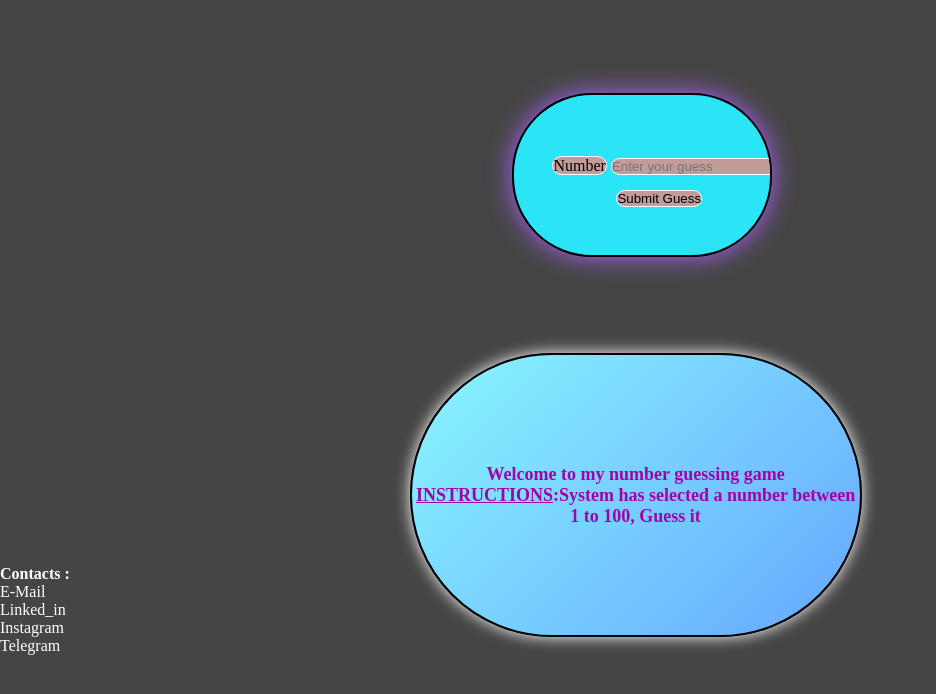
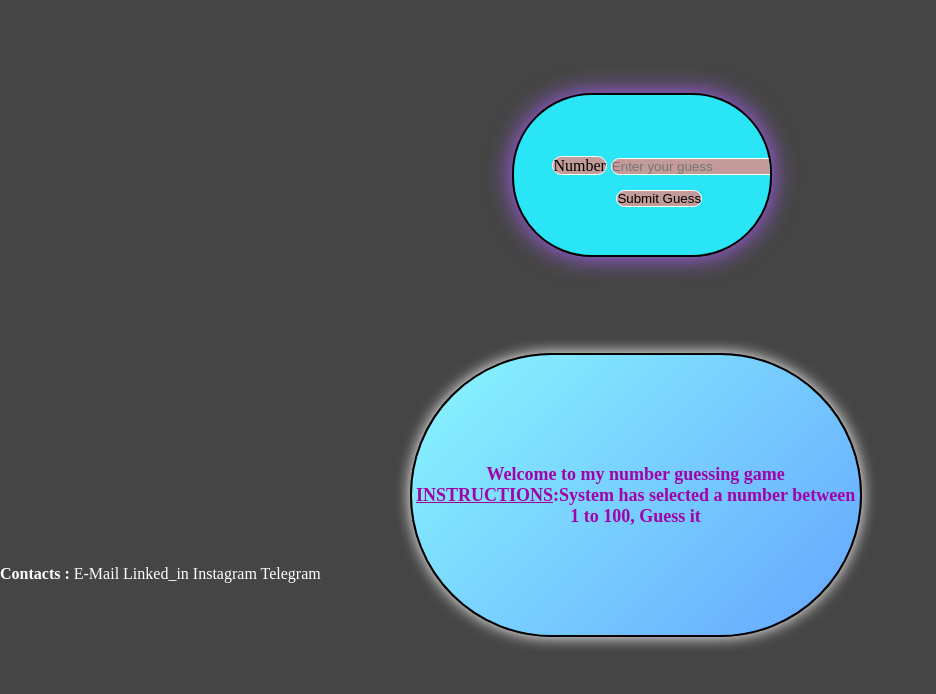
Before and after one commit to argahsuk/NUMBER-GUESSING-GAME, a plain HTML site: page index.html in a window 1280 px wide. Shown: the part 40-734 px from the top of the page, without its empty margins (0-936 px from the left). Drawn offline with Linux system fonts and the light colour scheme.

Commit message:
Update index.html

```diff
--- a/index.html
+++ b/index.html
@@ -21,15 +21,15 @@
 <!-- output -->
     <div id="op">
         <!-- output button:opb -->
-  <b id="opb"> Welcome to my number guessing game <br><u>INSTRUCTIONS</u>:System has selected a number between 1 to 100, Guess it</b>
+        <b id="opb"> Welcome to my number guessing game <br><u>INSTRUCTIONS</u>:System has selected a number between 1 to 100, Guess it</b>
         <div id="opbb"></div>
     </div>
     <!-- CONTACTS -->
     <div class="contacts">
-    <b>Contacts :</b><br>
-    <a href="mailto:Kushagra.dd24.cs@nitp.ac.in">E-Mail</a><br>
-    <a href="https://www.linkedin.com/in/kushagra-451307326?utm_source=share&utm_campaign=share_via&utm_content=profile&utm_medium=android_app">Linked_in</a><br>
-    <a href="https://www.instagram.com/_argahsuk?igsh=MWxhbnNya2VwNzFvbA==">Instagram</a><br>
+    <b>Contacts :</b>
+    <a href="mailto:Kushagra.dd24.cs@nitp.ac.in"> E-Mail </a>
+    <a href="https://www.linkedin.com/in/kushagra-451307326?utm_source=share&utm_campaign=share_via&utm_content=profile&utm_medium=android_app"> Linked_in </a>
+    <a href="https://www.instagram.com/_argahsuk?igsh=MWxhbnNya2VwNzFvbA=="> Instagram </a>
     <a href="http://t.me/Argahsuk">Telegram</a>
 </div>
     <!-- linking script -->
```
